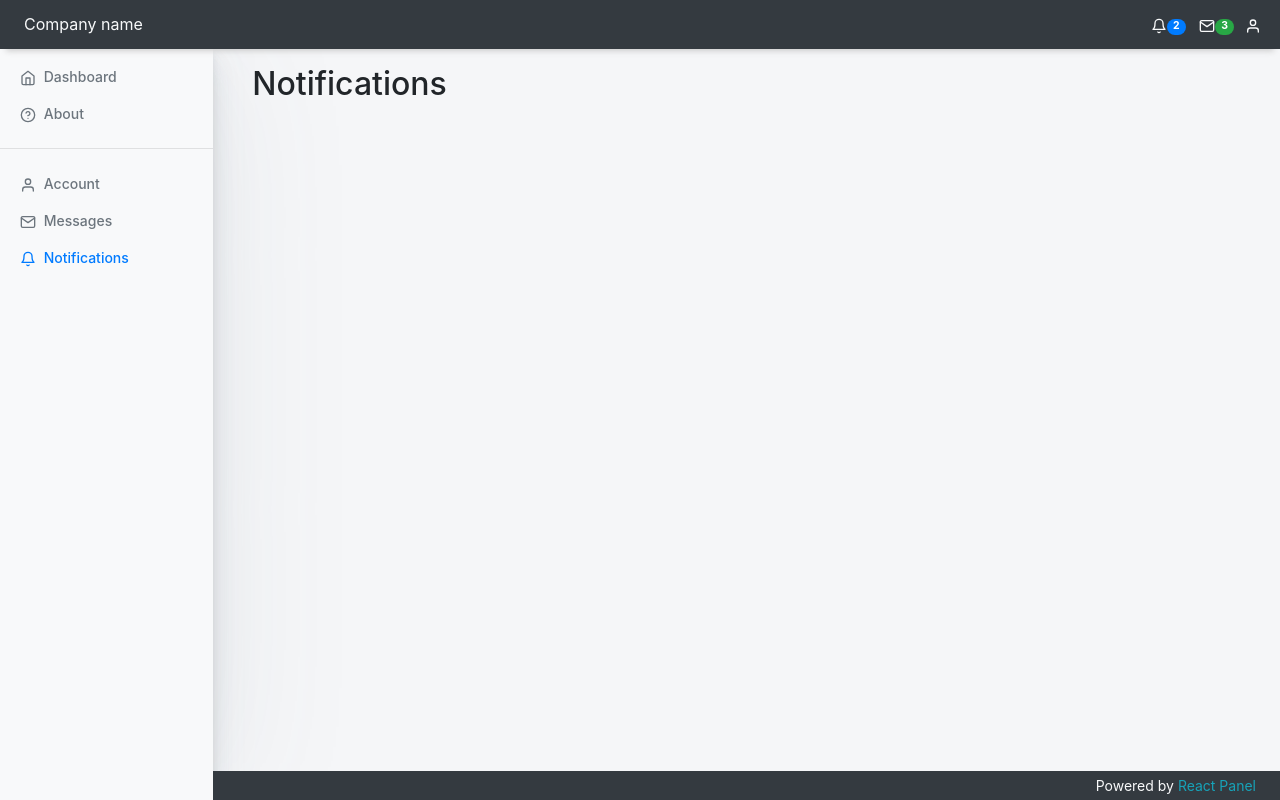
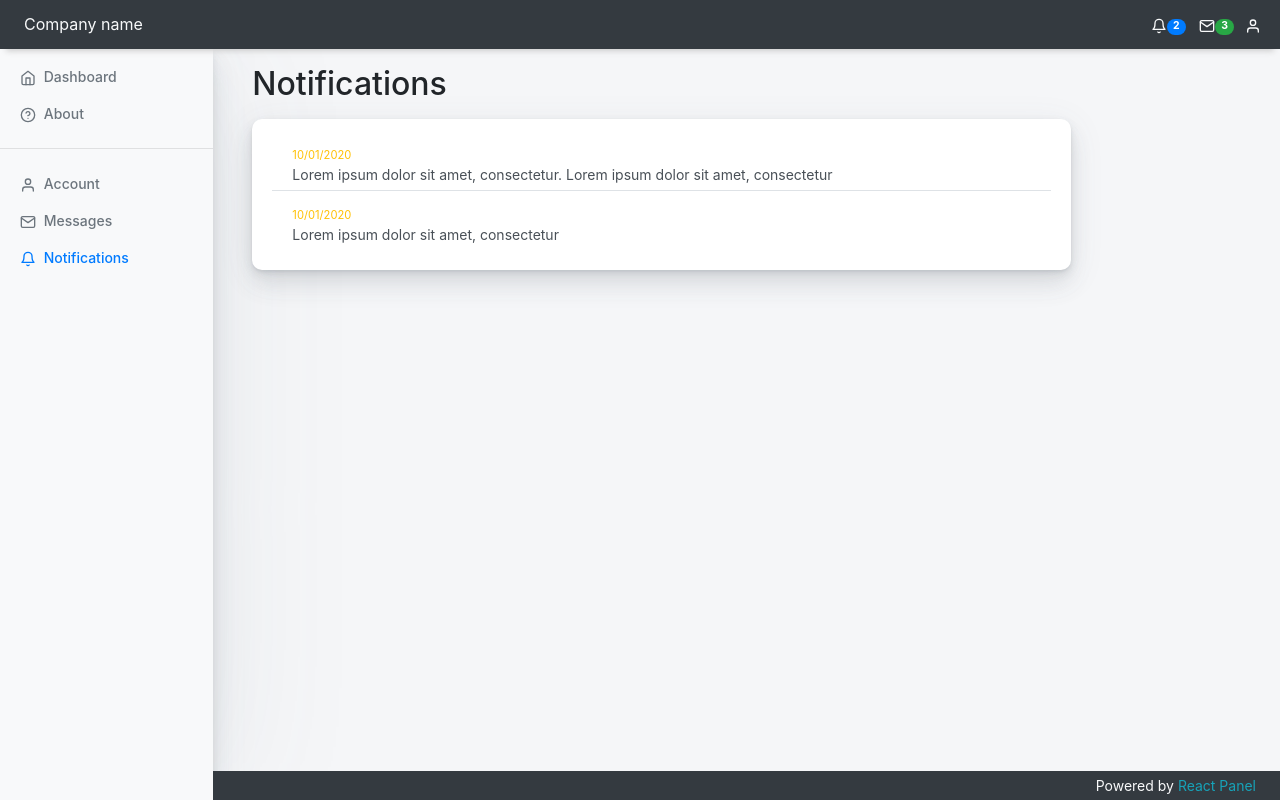
Before and after one commit to darragh3277/react_panel, a React (Create React App) app: page /notifications in a window 1280 px wide. Built offline with nearby package versions, Linux system fonts and the light colour scheme.

Commit message:
add notifications page

```diff
--- /dev/null
+++ b/src/components/main/cards/notifications/Notifications.css
@@ -0,0 +1,3 @@
+#notifications-card li:last-child {
+  border-bottom: 0px !important;
+}
--- /dev/null
+++ b/src/components/main/cards/notifications/Notifications.js
@@ -0,0 +1,63 @@
+import React from 'react';
+import './Notifications.css';
+
+const notifications = [
+  {
+    id: 1,
+    date: '10/01/2020',
+    content:
+      'Lorem ipsum dolor sit amet, consectetur. Lorem ipsum dolor sit amet, consectetur',
+  },
+  {
+    id: 2,
+    date: '10/01/2020',
+    content: 'Lorem ipsum dolor sit amet, consectetur',
+  },
+];
+
+class Notifications extends React.Component {
+  renderNotifications = () => {
+    return (
+      <>
+        {notifications.map(notification => {
+          const { id } = notification;
+          return (
+            <li
+              key={id}
+              className="pb-0 list-group-item my-0 list-group-item-action border-bottom cursor-pointer"
+            >
+              <div className="row">
+                <div className="col-12">
+                  <small className="text-warning">{notification.date}</small>
+                  <div className="col-12 text-truncate d-inline-block pl-0">
+                    {notification.content}
+                  </div>
+                </div>
+              </div>
+            </li>
+          );
+        })}
+      </>
+    );
+  };
+
+  render() {
+    return (
+      <>
+        <div className="card card-small" id="notifications-card">
+          <div className="card-body pt-1">
+            <div className="pt-2 row">
+              <div className="col-12">
+                <ul className="list-group list-group-flush">
+                  {this.renderNotifications()}
+                </ul>
+              </div>
+            </div>
+          </div>
+        </div>
+      </>
+    );
+  }
+}
+
+export default Notifications;
--- a/src/components/main/pages/notifications_page/Notifications.js
+++ b/src/components/main/pages/notifications_page/Notifications.js
@@ -1,8 +1,18 @@
 import React from 'react';
 import PageTitle from '../../page_header/PageHeader';
+import Notifications from '../../cards/notifications/Notifications';
 
-const Notifications = () => {
-  return <PageTitle title="Notifications" />;
+const NotificationsPage = () => {
+  return (
+    <>
+      <PageTitle title="Notifications" />
+      <div className="row">
+        <div className="col-lg-12 col-xl-10">
+          <Notifications />
+        </div>
+      </div>
+    </>
+  );
 };
 
-export default Notifications;
+export default NotificationsPage;
```
